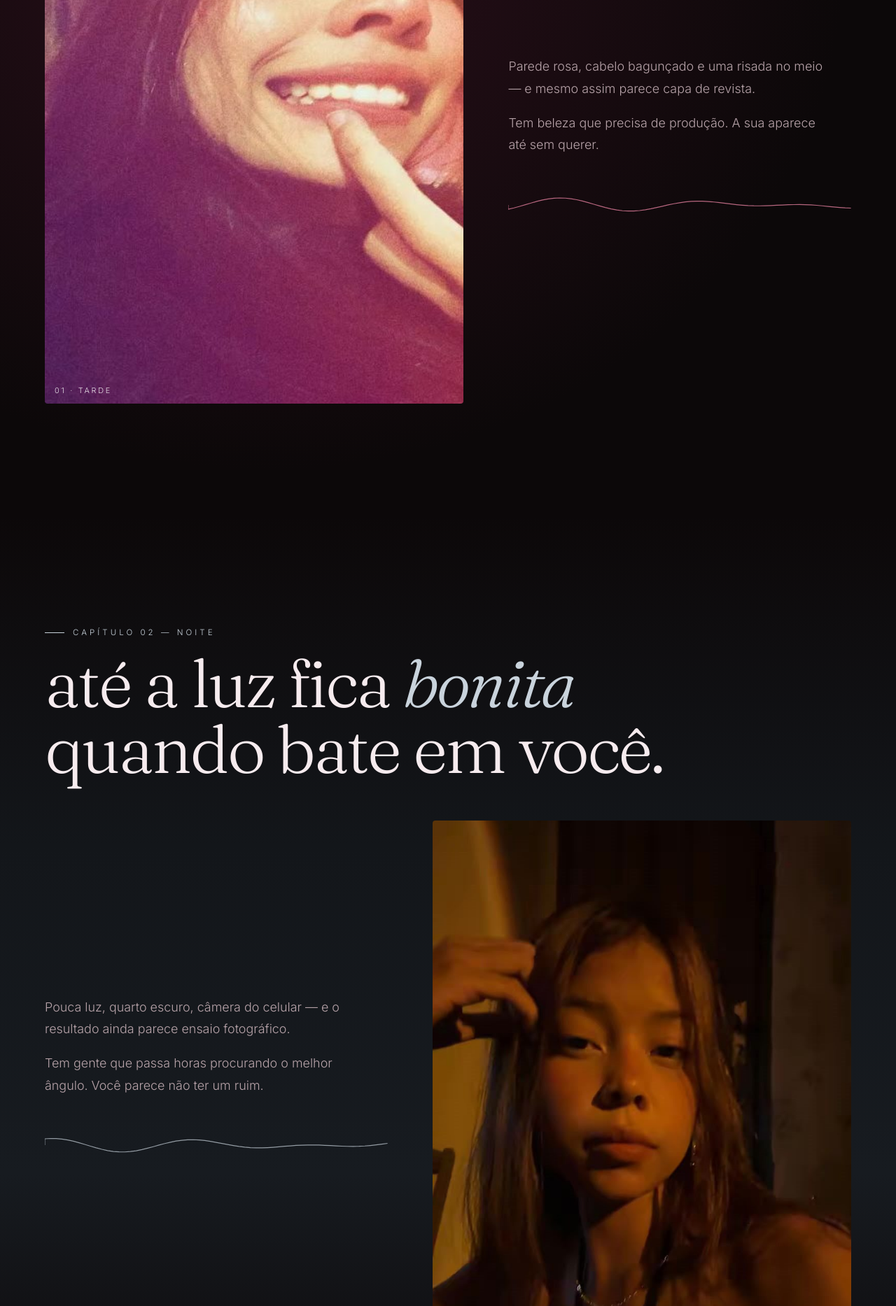
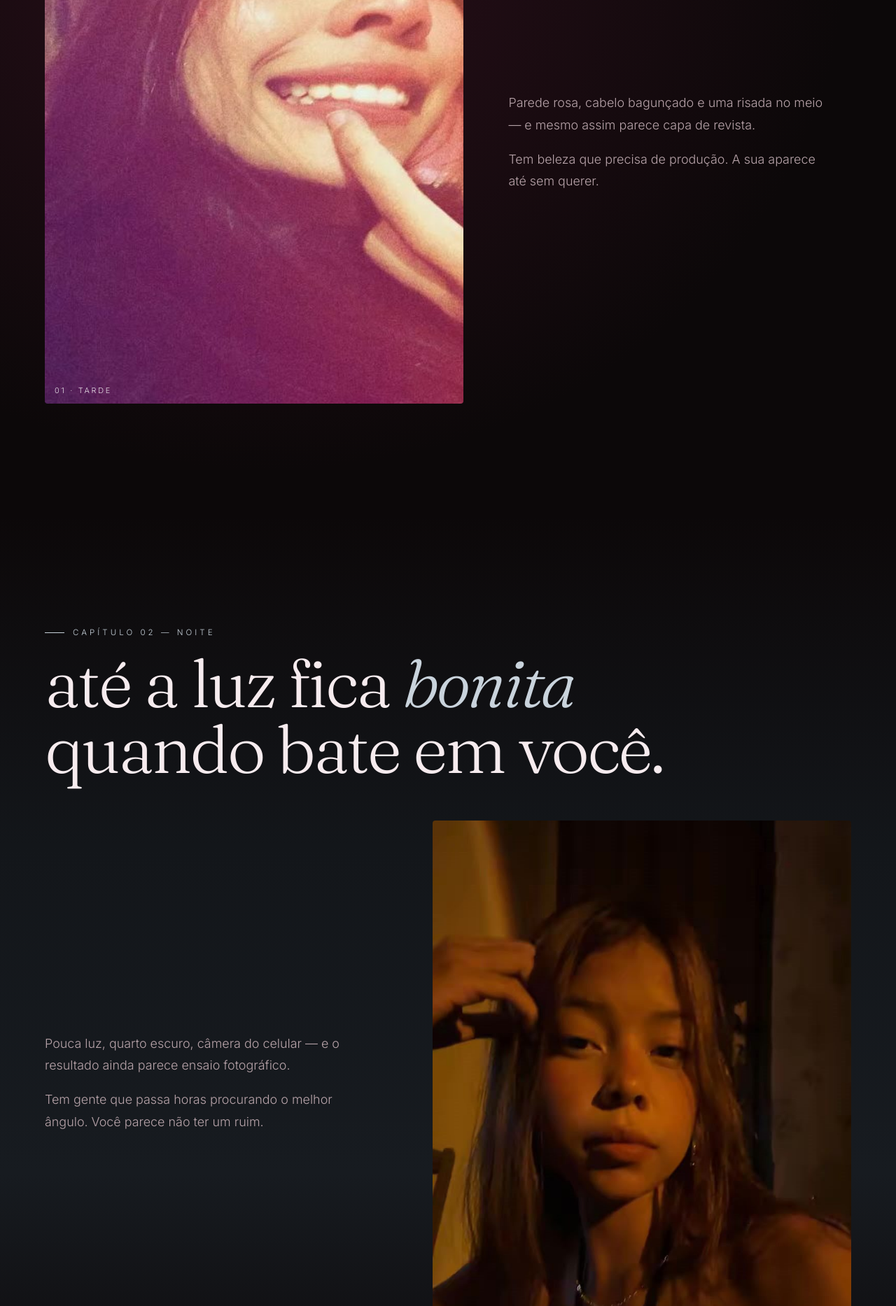
Before and after one commit to carvalhozzl/yas, a plain HTML site: page index.html in a window 1280 px wide. Shown: the part 1504-3371 px from the top of the page at 70% size. Drawn offline with Linux system fonts and the light colour scheme; animation ran at ten frames a second.

Commit message:
Remove as linhas de onda
Co-Authored-By: Claude Opus 5.5 <noreply@anthropic.com>

```diff
--- a/index.html
+++ b/index.html
@@ -245,7 +245,6 @@
     <div class="copy rv">
       <p>Parede rosa, cabelo bagunçado e uma risada no meio — e mesmo assim parece capa de revista.</p>
       <p>Tem beleza que precisa de produção. A sua aparece até sem querer.</p>
-      <svg class="wave" viewBox="0 0 600 60" preserveAspectRatio="none"><path class="wv" d=""/></svg>
     </div>
   </div>
 </section>
@@ -257,7 +256,6 @@
     <div class="copy rv">
       <p>Pouca luz, quarto escuro, câmera do celular — e o resultado ainda parece ensaio fotográfico.</p>
       <p>Tem gente que passa horas procurando o melhor ângulo. Você parece não ter um ruim.</p>
-      <svg class="wave" viewBox="0 0 600 60" preserveAspectRatio="none"><path class="wv" d=""/></svg>
     </div>
     <div class="frame mask curtain rv"><img src="img/yas-2.jpg" alt="Yas sob luz quente, mexendo no cabelo" style="object-position:50% 30%" data-speed=".06"><span class="num">02 · noite</span></div>
   </div>
```
